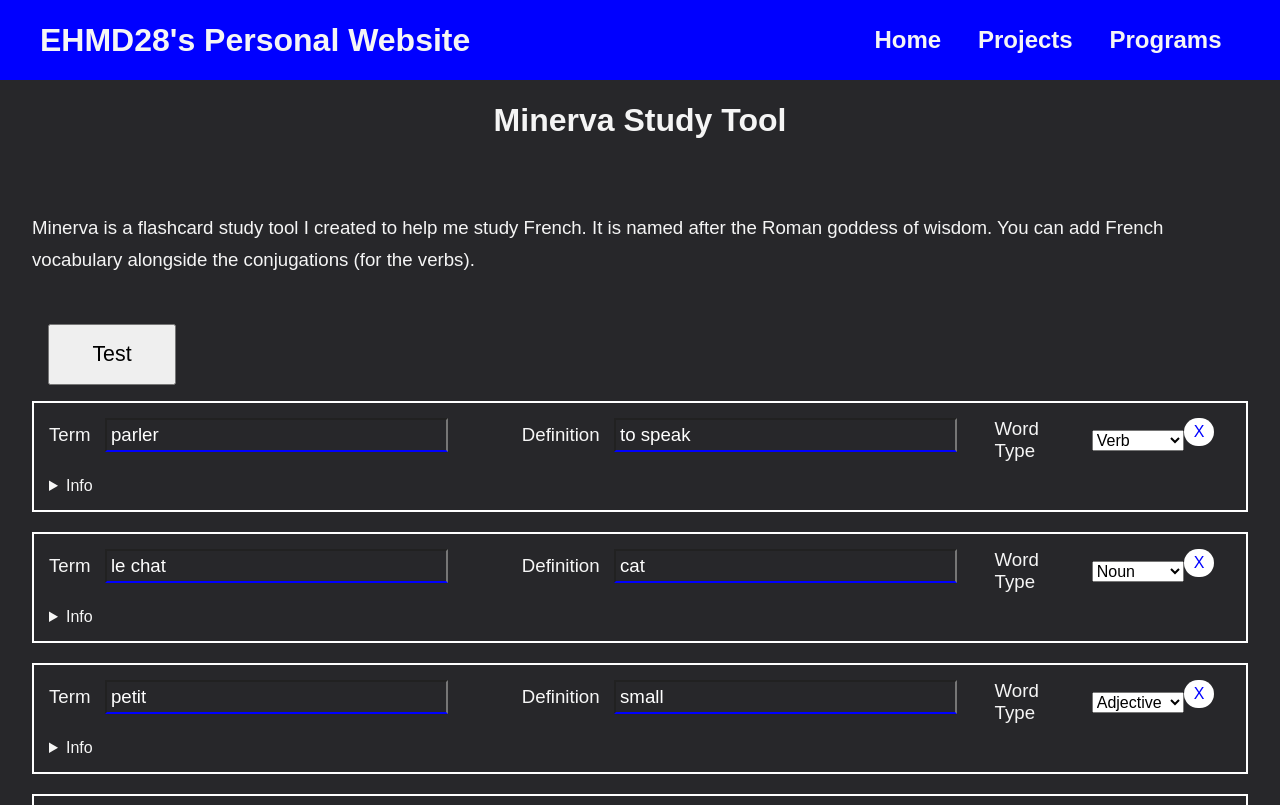
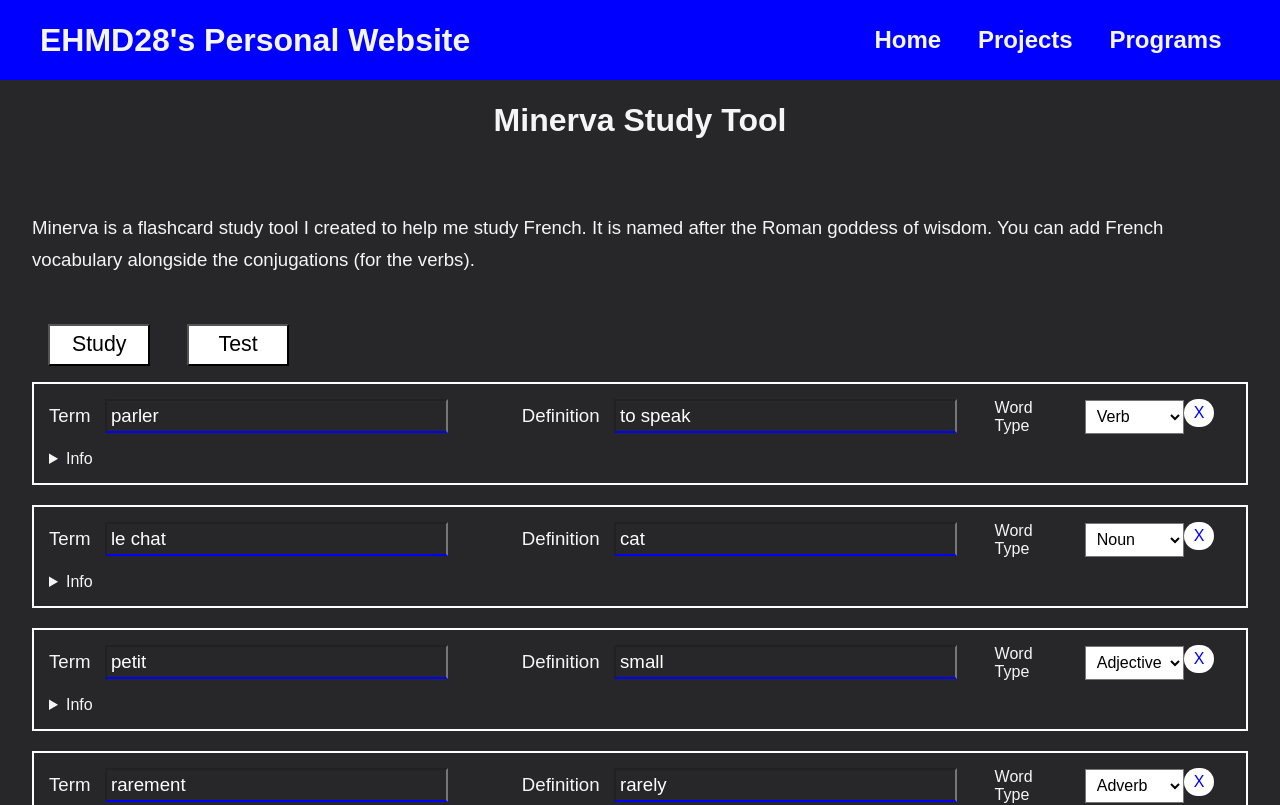
Before and after one commit to EHMD28/EHMD28.github.io, a SvelteKit app: page /programs/minerva in a window 1280 px wide. Shown: the top 805 px of the page. Built offline with nearby package versions, Linux system fonts and the light colour scheme.

Commit message:
[minerva] adding and removing tags

```diff
--- a/src/app.css
+++ b/src/app.css
@@ -48,3 +48,9 @@ hr {
 input {
 	color: black;
 }
+
+button, select, input, option {
+	background: white;
+	color: black;
+	padding: 0.5vw;
+}
--- a/src/lib/minerva/AddCardButton.svelte
+++ b/src/lib/minerva/AddCardButton.svelte
@@ -13,10 +13,12 @@
 	button.add-card {
 		width: 30vw;
 		height: 50px;
-		margin: 0 35vw;
+		margin: 5vh 35vw;
+		margin-top: 0;
 		padding: 5px;
 
 		background: none;
+		color: white;
 		border: 2px solid white;
 		font-size: 24pt;
 	}
--- a/src/lib/minerva/AdjectiveDetails.svelte
+++ b/src/lib/minerva/AdjectiveDetails.svelte
@@ -1,5 +1,5 @@
 <script lang="ts">
-	import type { AdjectiveForms } from '$lib/types';
+	import type { AdjectiveForms } from '$lib/minerva/types';
 
 	let { forms }: { forms: AdjectiveForms } = $props();
 </script>
--- a/src/lib/minerva/FlashCard.svelte
+++ b/src/lib/minerva/FlashCard.svelte
@@ -10,8 +10,30 @@
 	import AdjectiveDetails from './AdjectiveDetails.svelte';
 	import NounDetails from './NounDetails.svelte';
 	import VerbDetails from './VerbDetails.svelte';
+	import WordTypeSelector from './WordTypeSelector.svelte';
 
 	let { data }: { data: FlashCardData } = $props();
+
+	let tag_input = $state('');
+
+	function handle_tag_add(e) {
+		if (!GlobalTags.includes(tag_input)) {
+			GlobalTags.push(tag_input);
+		}
+	}
+
+	function handle_tag_remove(e) {
+		let index = GlobalTags.indexOf(tag_input);
+		if (index !== -1) {
+			/* Remove tag from array. */
+			GlobalTags.splice(index, 1);
+			let affected = GlobalFlashcards.filter((v) => v.tags.includes(tag_input));
+			for (let data of affected) {
+				index = data.tags.indexOf(tag_input);
+				data.tags.splice(index, 1);
+			}
+		}
+	}
 
 	function handle_noun_term() {
 		let noun = data.term.toLowerCase().trim();
@@ -27,21 +49,6 @@
 		let conjugations = conjugate_verb(verb);
 		if (conjugations !== null) {
 			data.verb_conjugations = conjugations;
-		}
-	}
-
-	function on_dropdown_change() {
-		switch (data.term_type) {
-			case TermType.NOUN:
-				if (data.noun_gender === undefined) data.noun_gender = NounGender.MALE;
-				break;
-			case TermType.VERB:
-				if (data.verb_conjugations === undefined) data.verb_conjugations = new_conjugations();
-				break;
-			case TermType.ADJECTIVE:
-				break;
-			case TermType.ADVERB:
-				break;
 		}
 	}
 
@@ -69,6 +76,16 @@
 			GlobalFlashcards.splice(index, 1);
 		}
 	}
+
+	function handle_checkbox_change(ev: Event) {
+		let checkbox = ev.currentTarget as HTMLInputElement;
+		if (checkbox.checked) {
+			data.tags.push(checkbox.id);
+		} else {
+			let index = data.tags.indexOf(checkbox.id);
+			data.tags.splice(index, 1);
+		}
+	}
 </script>
 
 <div class="minerva-card">
@@ -81,22 +98,7 @@
 			<label for="definition">Definition</label>
 			<input type="text" id="definition" name="definition" bind:value={data.defintion} />
 		</div>
-		<div id="word-type-container" class="container">
-			<label for="word-type">Word Type</label>
-			<select
-				id="word-type"
-				name="word-type"
-				bind:value={data.term_type}
-				onchange={on_dropdown_change}
-			>
-				<option value="noun">Noun</option>
-				<option value="verb">Verb</option>
-				<option value="adjective">Adjective</option>
-				<option value="adverb">Adverb</option>
-				<option value="article">Article</option>
-				<option value="pronoun">Pronoun</option>
-			</select>
-		</div>
+		<WordTypeSelector {data} />
 		<button class="remove-button" onclick={handle_remove_button}>X</button>
 	</div>
 	<details>
@@ -112,11 +114,22 @@
 		</div>
 		<details>
 			<summary>Tags: {data.tags}</summary>
-			<select multiple name="tags-select" id="tags-select">
+			<div id="tags-select-container">
 				{#each GlobalTags as tag}
-					<option value={tag}>{tag}</option>
+					<input
+						type="checkbox"
+						name={tag}
+						id={tag}
+						checked={data.tags.includes(tag)}
+						onchange={handle_checkbox_change}
+					/>
+					<label for={tag}>{tag}</label>
+					<br />
 				{/each}
-			</select>
+				<input type="text" bind:value={tag_input} />
+				<button type="button" onclick={handle_tag_add}>Add</button>
+				<button type="button" onclick={handle_tag_remove}>Remove</button>
+			</div>
 		</details>
 	</details>
 </div>
@@ -149,19 +162,6 @@
 		margin-bottom: 15px;
 	}
 
-	#word-type-container {
-		display: flex;
-		align-items: center;
-	}
-
-	#word-type-container > label {
-		margin-right: 15px;
-	}
-
-	select#word-type {
-		padding-right: 5px;
-	}
-
 	.container > label {
 		font-size: 14pt;
 	}
@@ -192,12 +192,6 @@
 		cursor: pointer;
 	}
 
-	select,
-	option {
-		font-size: 12pt;
-		color: black;
-	}
-
 	details > div {
 		padding: 15px;
 	}
@@ -206,7 +200,7 @@
 		margin-top: 1vh;
 	}
 
-	#tags-select > option {
-		margin: 0 0.25vw;
+	#tags-select-container > input {
+		margin-bottom: 2vh;
 	}
 </style>
--- a/src/lib/minerva/NounDetails.svelte
+++ b/src/lib/minerva/NounDetails.svelte
@@ -1,5 +1,5 @@
 <script lang="ts">
-	import type { NounGender } from '$lib/types';
+	import type { NounGender } from '$lib/minerva/types';
 
 	let { gender }: { gender: NounGender } = $props();
 </script>
--- a/src/lib/minerva/VerbDetails.svelte
+++ b/src/lib/minerva/VerbDetails.svelte
@@ -1,5 +1,5 @@
 <script lang="ts">
-	import type { VerbConjugations } from '$lib/types';
+	import type { VerbConjugations } from '$lib/minerva/types';
 
 	let { conjugations }: { conjugations: VerbConjugations } = $props();
 </script>
--- /dev/null
+++ b/src/lib/minerva/WordTypeSelector.svelte
@@ -0,0 +1,50 @@
+<script lang="ts">
+	import type { FlashCardData } from './types';
+
+	let { data }: { data: FlashCardData } = $props();
+
+	function on_dropdown_change() {
+		switch (data.term_type) {
+			case TermType.NOUN:
+				if (data.noun_gender === undefined) data.noun_gender = NounGender.MALE;
+				break;
+			case TermType.VERB:
+				if (data.verb_conjugations === undefined) data.verb_conjugations = new_conjugations();
+				break;
+			case TermType.ADJECTIVE:
+				break;
+			case TermType.ADVERB:
+				break;
+		}
+	}
+</script>
+
+<div id="word-type-container" class="container">
+	<label for="word-type">Word Type</label>
+	<select id="word-type" name="word-type" bind:value={data.term_type} onchange={on_dropdown_change}>
+		<option value="noun">Noun</option>
+		<option value="verb">Verb</option>
+		<option value="adjective">Adjective</option>
+		<option value="adverb">Adverb</option>
+		<option value="article">Article</option>
+		<option value="pronoun">Pronoun</option>
+	</select>
+</div>
+
+<style>
+	#word-type-container {
+		display: flex;
+		align-items: center;
+	}
+
+	#word-type-container > label {
+		margin-right: 15px;
+	}
+
+	select,
+	option {
+		padding-right: 5px;
+		font-size: 12pt;
+		color: black;
+	}
+</style>
--- a/src/lib/minerva/data.svelte.ts
+++ b/src/lib/minerva/data.svelte.ts
@@ -53,7 +53,7 @@ const flash_cards: FlashCardData[] = [
 
 export const GlobalFlashcards = $state(flash_cards);
 
-export const GlobalTags = $state(['common', 'animal', 'profession']);
+export const GlobalTags = $state([...new Set(flash_cards.map((v) => v.tags).flat())]);
 
 export function print_global_flashcards() {
 	for (const [i, value] of flash_cards.entries()) {
--- a/src/routes/programs/minerva/+page.svelte
+++ b/src/routes/programs/minerva/+page.svelte
@@ -11,12 +11,14 @@
 </p>
 
 <div id="buttons-container">
+	<button type="button">Study</button>
 	<button type="button">Test</button>
 </div>
 
 {#each GlobalFlashcards as flashcard}
 	<FlashCard data={flashcard} />
 {/each}
+
 <AddCardButton />
 
 <style>
@@ -24,11 +26,17 @@
 		margin-bottom: 5vh;
 	}
 
-	button {
-		width: 10vw;
+	#buttons-container > button {
+		width: 8vw;
 		font-size: 16pt;
-		padding: 2vh;
 		margin: 2vh;
 		color: black;
 	}
+
+	#buttons-container > button:hover {
+		background: black;
+		color: blue;
+		border: 2px solid blue;
+		cursor: pointer;
+	}
 </style>
```
Also changed, not shown: TODOs/minerva.md (added, +10 -0 lines).
